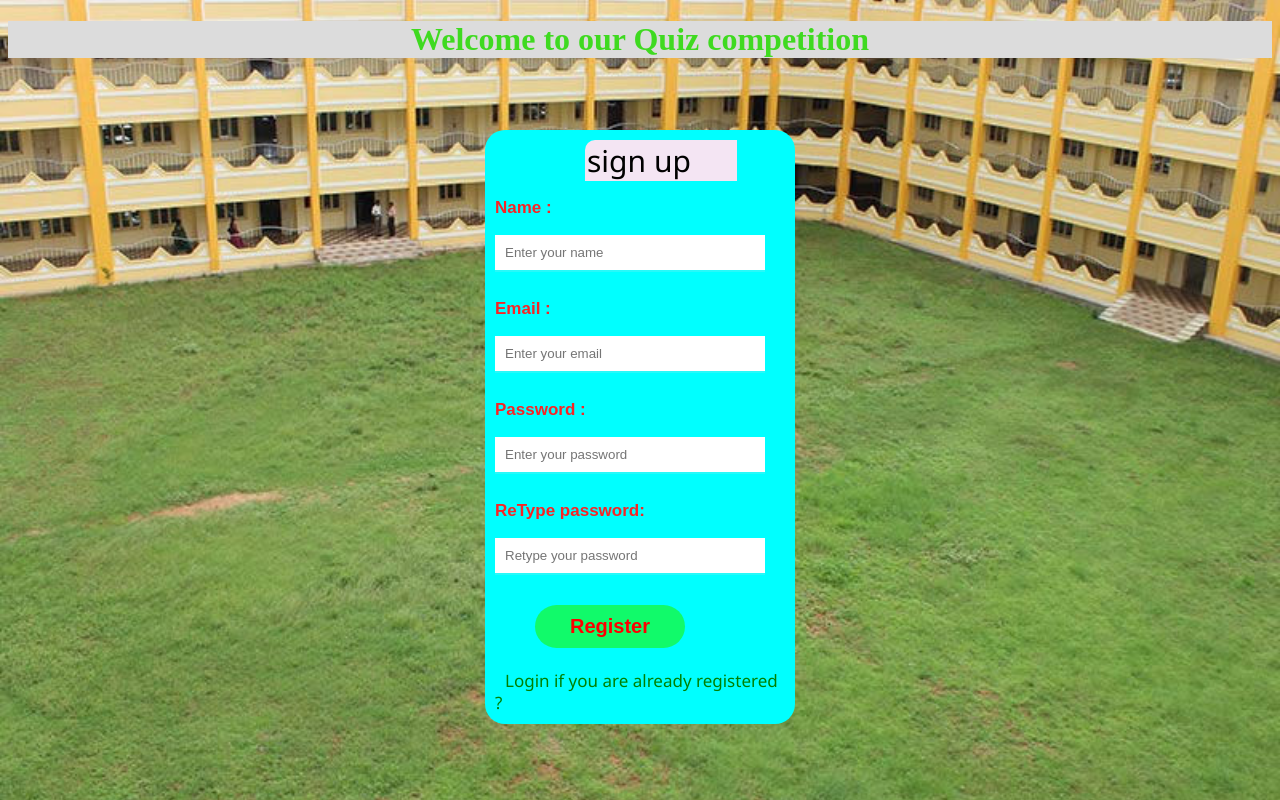
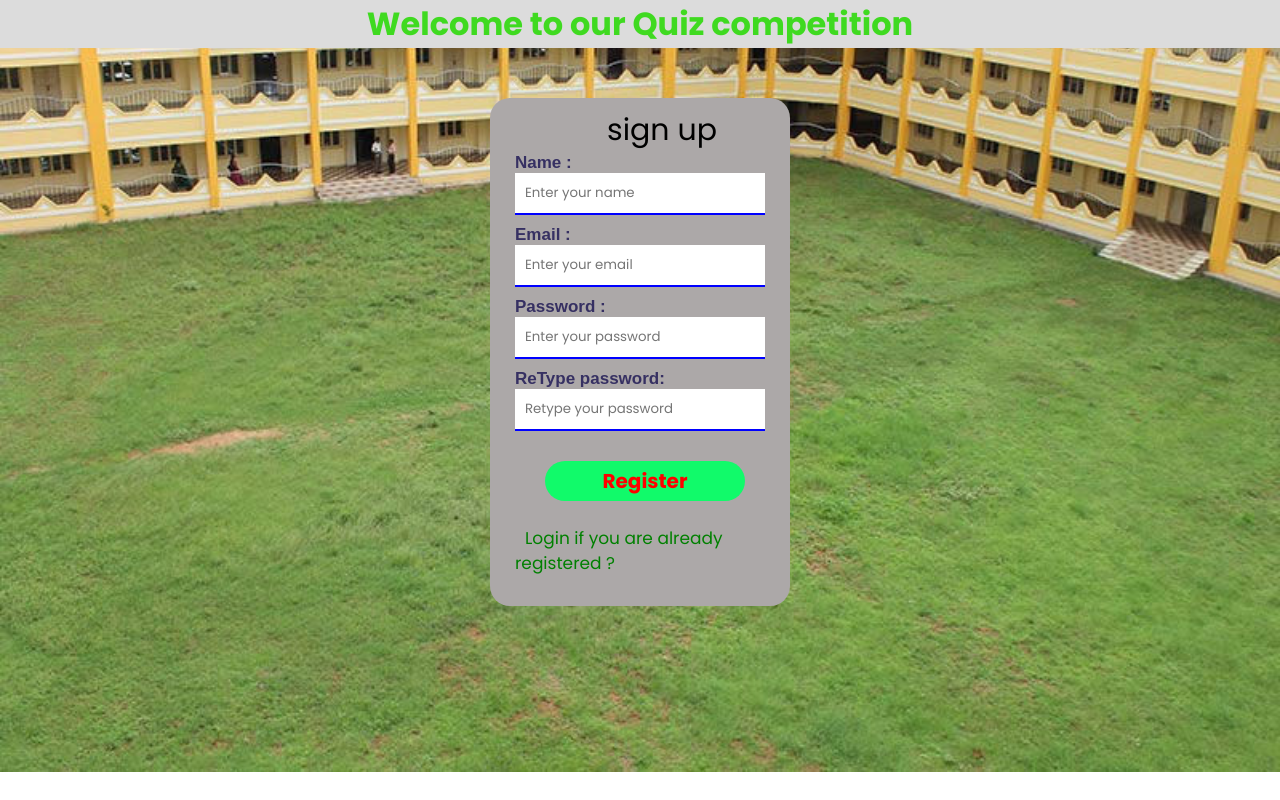
Before and after one commit to Vasanthkumar12/quiz, a website: page views/register.html in a window 1280 px wide. Drawn offline with Linux system fonts and the light colour scheme.

Commit message:
register

```diff
--- a/assets/css/registerStyle.css
+++ b/assets/css/registerStyle.css
@@ -1,3 +1,4 @@
+@import url(theme.css);
 body {
     background: url(/assets/images/back.jpg) no-repeat center;
     background-size: cover;
@@ -22,7 +23,7 @@
 }
 
 .data {
-    color: #0000FF;
+    color: var(--primary);
     font-family: sans-serif;
     font-size: 17px;
     font-weight: bold;
@@ -82,55 +83,3 @@
     justify-content: center;
     align-items: center;
 }
-
-@import url("theme.css");
-.heading {
-    text-align: center;
-}
-
-.register-input {
-    border: none;
-    border-bottom: 2px solid blue;
-    padding: 10px;
-    width: 250px;
-    border-color: rgb(39, 249, 249);
-}
-
-.data {
-    color: rgb(248, 36, 36);
-    font-family: sans-serif;
-    font-size: 17px;
-}
-
-.btn {
-    border: none;
-    background-color: rgb(17, 250, 106);
-    border-radius: 30px;
-    width: 150px;
-    margin-top: 20px;
-    margin-left: 40px;
-    padding: 10px;
-}
-
-.sign-up {
-    background-color: rgb(244, 229, 243);
-    width: 150px;
-    padding-left: 2px;
-    border-top-left-radius: 10px;
-    box-shadow: 2px;
-}
-
-.box {
-    background-color: aqua;
-    width: 300px;
-    border-radius: 20px;
-    padding-left: 10px;
-    padding-bottom: 10px;
-}
-
-.container {
-    display: flex;
-    flex-direction: column;
-    justify-content: center;
-    align-items: center;
-}
--- a/package.json
+++ b/package.json
@@ -19,6 +19,7 @@
   "dependencies": {
     "express": "^4.18.1",
     "express-session": "^1.17.3",
+    "nodemon": "^2.0.16",
     "pg-promise": "^10.11.1"
   }
 }
--- a/views/register.html
+++ b/views/register.html
@@ -6,7 +6,7 @@
     <meta http-equiv="X-UA-Compatible" content="IE=edge">
     <meta name="viewport" content="width=device-width, initial-scale=1.0">
     <link rel="stylesheet" href="/assets/css/registerStyle.css">
-    <title>Quiz.com</title>
+    <title>Quiz | NSIT</title>
 </head>
 
 <body>
```
Also changed, not shown: 1 other file.
